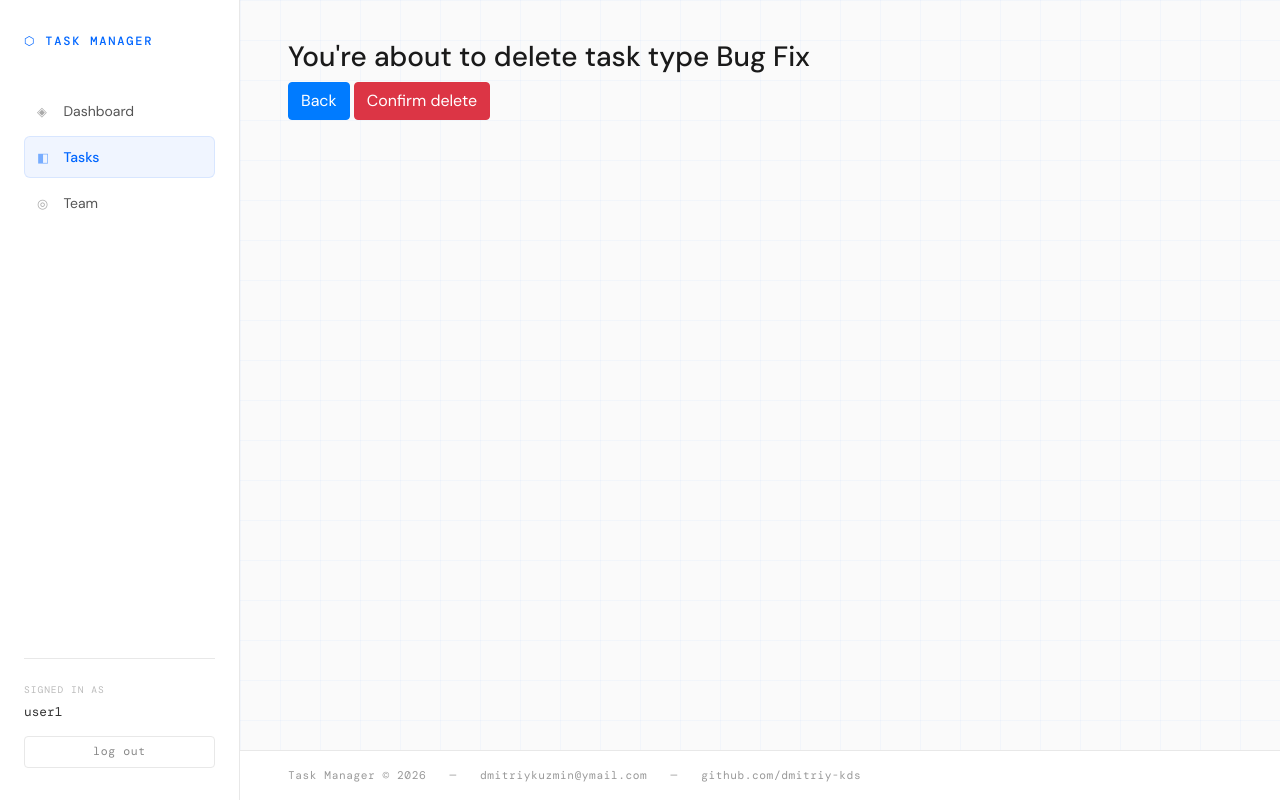
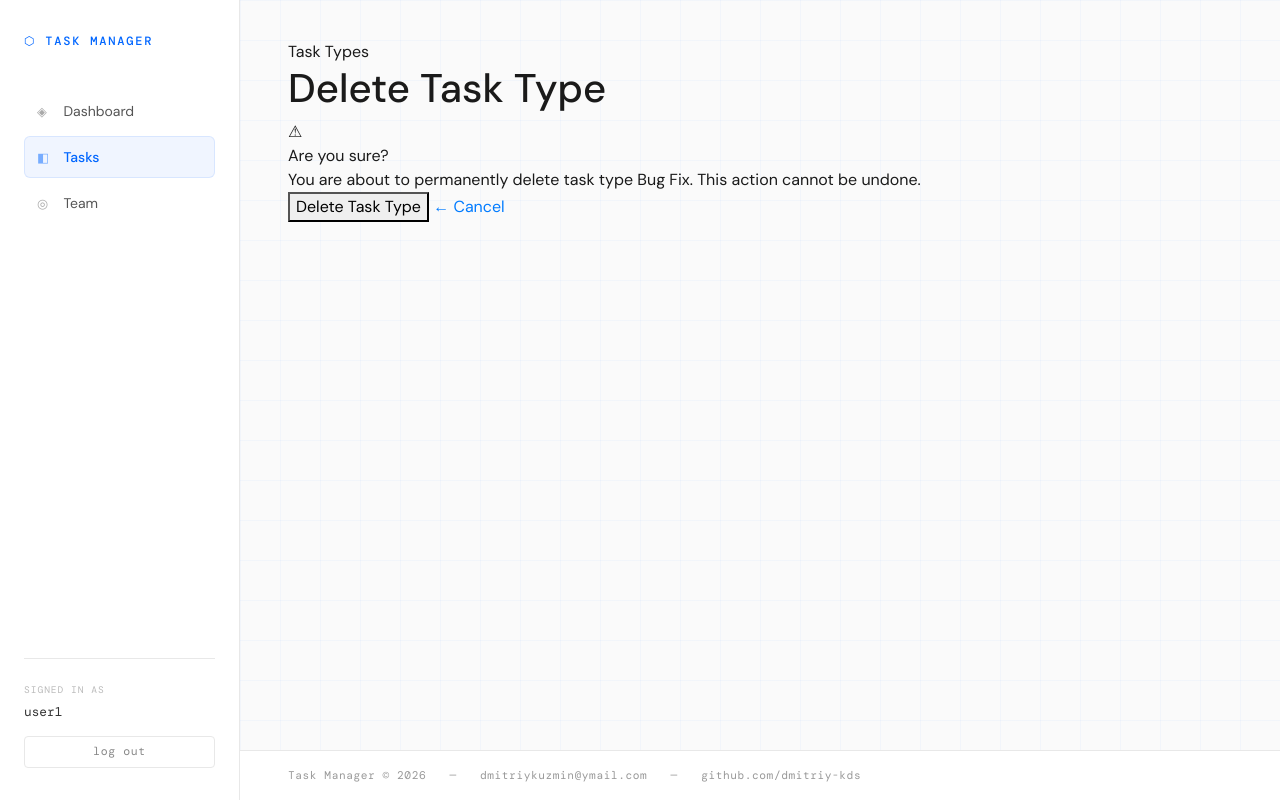
Before and after one commit to dmitriy-kds/it-company, a Django app: page /task-types/1/delete/ in a window 1280 px wide. Run offline with Django 5.2, Linux system fonts and the light colour scheme; a user stored in the database is signed in; data comes from the database, SQL or seed files in the repository; some libraries are stand-ins or nearby versions; some web fonts are replaced.

Commit message:
feat: Style up task type confirm delete page

```diff
--- a/templates/task_manager/task_type_confirm_delete.html
+++ b/templates/task_manager/task_type_confirm_delete.html
@@ -1,12 +1,35 @@
 {% extends "base.html" %}
-{% load crispy_forms_filters %}
+
+{% block title %}<title>Delete Task Type — Task Manager</title>{% endblock %}
 
 {% block content %}
-  <h3>You're about to delete task type {{ tasktype.name }}</h3>
+
+<div class="page-header">
+  <div>
+    <div class="page-label">Task Types</div>
+    <h1 class="page-title">Delete Task Type</h1>
+  </div>
+</div>
+
+<div class="form-card">
+  <div class="delete-warning">
+    <div class="delete-warning-icon">⚠</div>
+    <div>
+      <div class="delete-warning-title">Are you sure?</div>
+      <div class="delete-warning-subtitle">
+        You are about to permanently delete task type <span class="delete-target">{{ object.name }}</span>.
+        This action cannot be undone.
+      </div>
+    </div>
+  </div>
+
   <form action="" method="POST">
     {% csrf_token %}
-    {{ form|crispy }}
-    <a class="btn btn-primary" href="{% url 'task_manager:task-list' %}">Back</a>
-    <input class="btn btn-danger" type="submit" value="Confirm delete">
+    <div class="form-actions">
+      <button type="submit" class="btn-danger-action">Delete Task Type</button>
+      <a href="{% url 'task_manager:task-type-list' %}" class="btn-secondary-action">← Cancel</a>
+    </div>
   </form>
+</div>
+
 {% endblock %}
```
